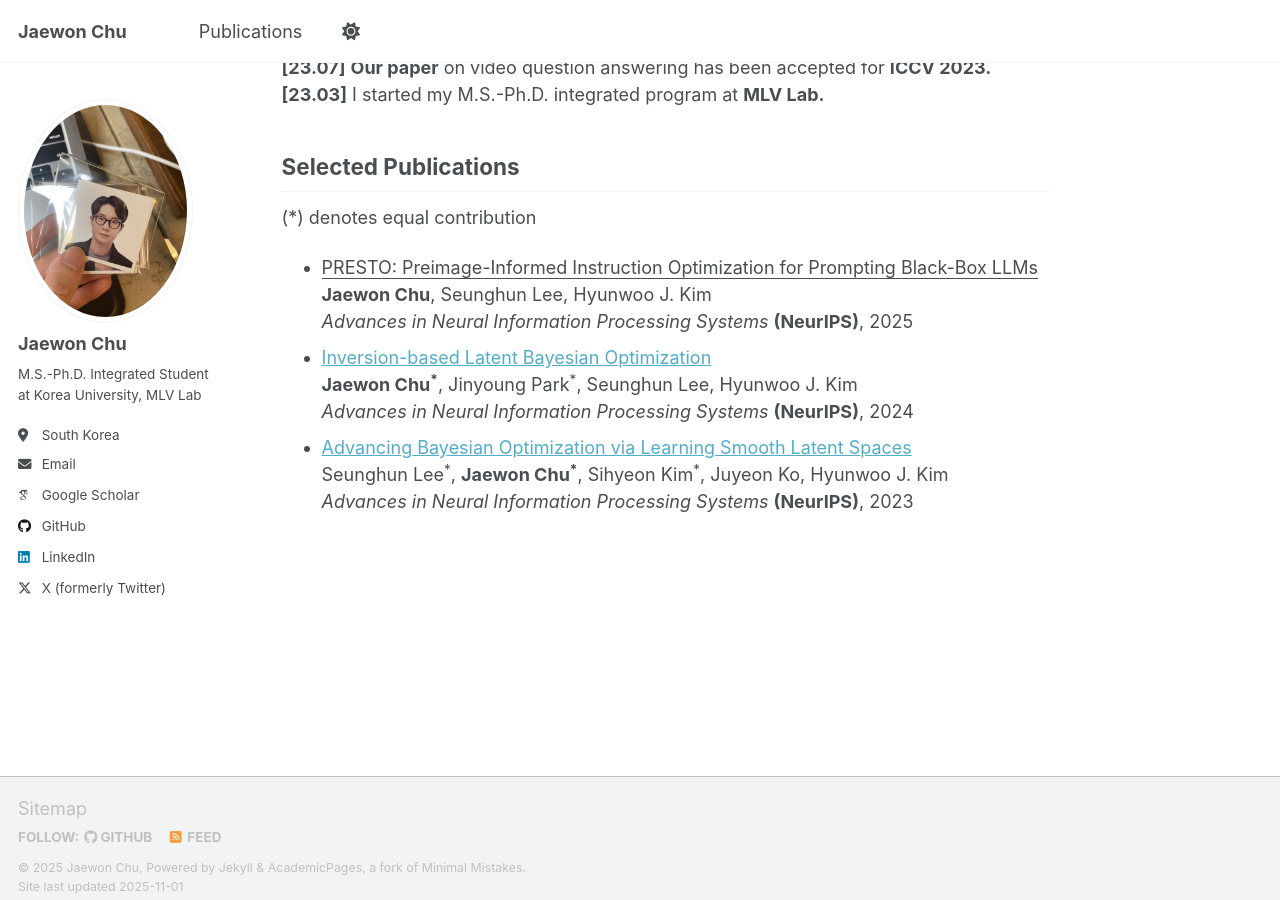
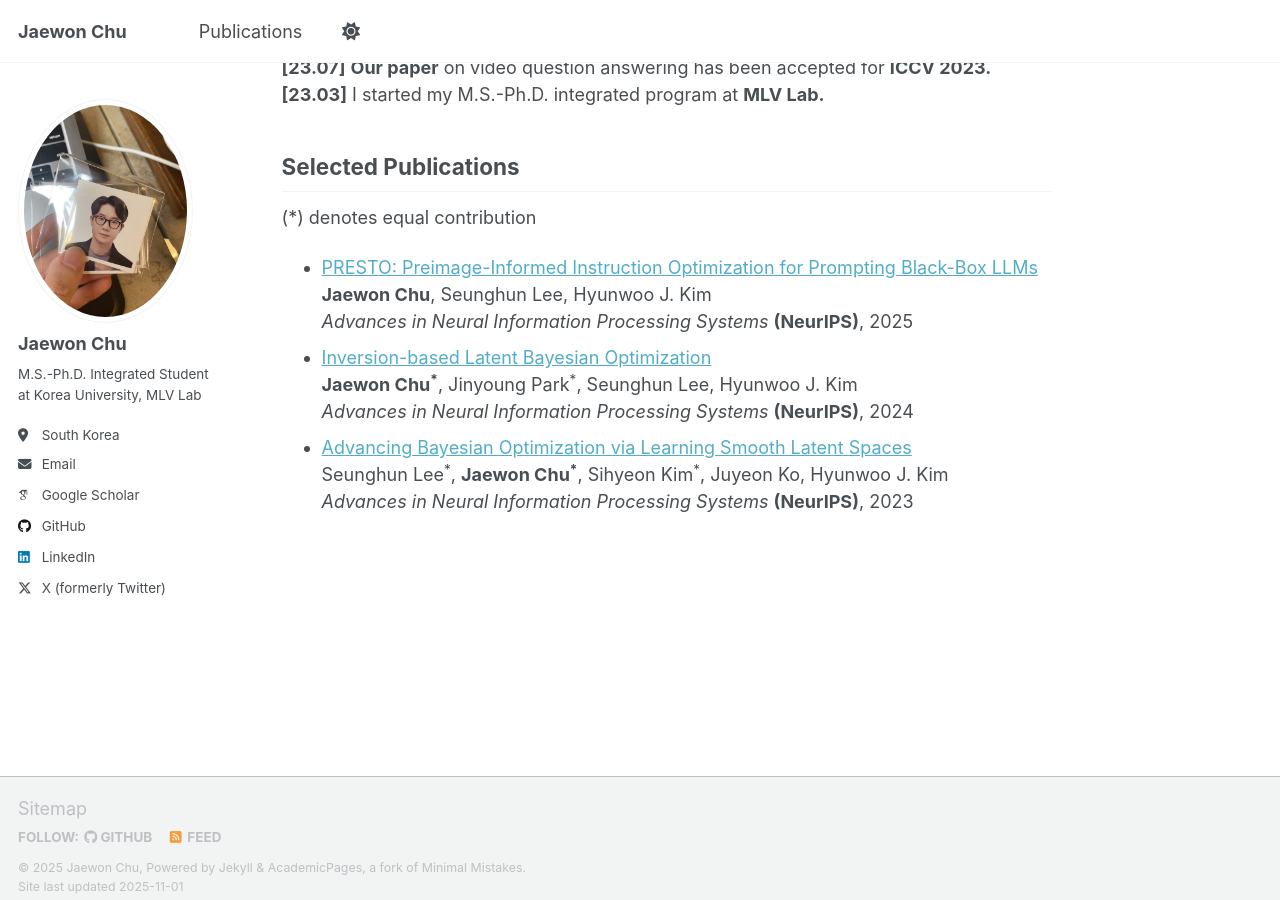
Before and after one commit to jaewonchu/jaewonchu.github.io, a Jekyll site: the page built from _pages/about.md, in a window 1280 px wide and 900 px high, scrolled down 897 px. Built offline with Jekyll 4.4.1, drawn with Linux system fonts in a browser that asks for light colours; some web fonts are replaced; a script that is not in the unit is left out.

Commit message:
Commit message

```diff
--- a/_pages/about.md
+++ b/_pages/about.md
@@ -33,7 +33,7 @@ Selected Publications
 ------
 (*) denotes equal contribution
 
-- <u>PRESTO: Preimage-Informed Instruction Optimization for Prompting Black-Box LLMs</u><br>
+- [PRESTO: Preimage-Informed Instruction Optimization for Prompting Black-Box LLMs](https://arxiv.org/pdf/2510.25808)<br>
   <strong>Jaewon Chu</strong>, Seunghun Lee, Hyunwoo J. Kim<br>
   _Advances in Neural Information Processing Systems_ <strong>(NeurIPS)</strong>, 2025<br>
 - [Inversion-based Latent Bayesian Optimization<br>](https://arxiv.org/pdf/2411.05330)
```
Also changed, not shown: _pages/publications.md (+1 -1 lines).
